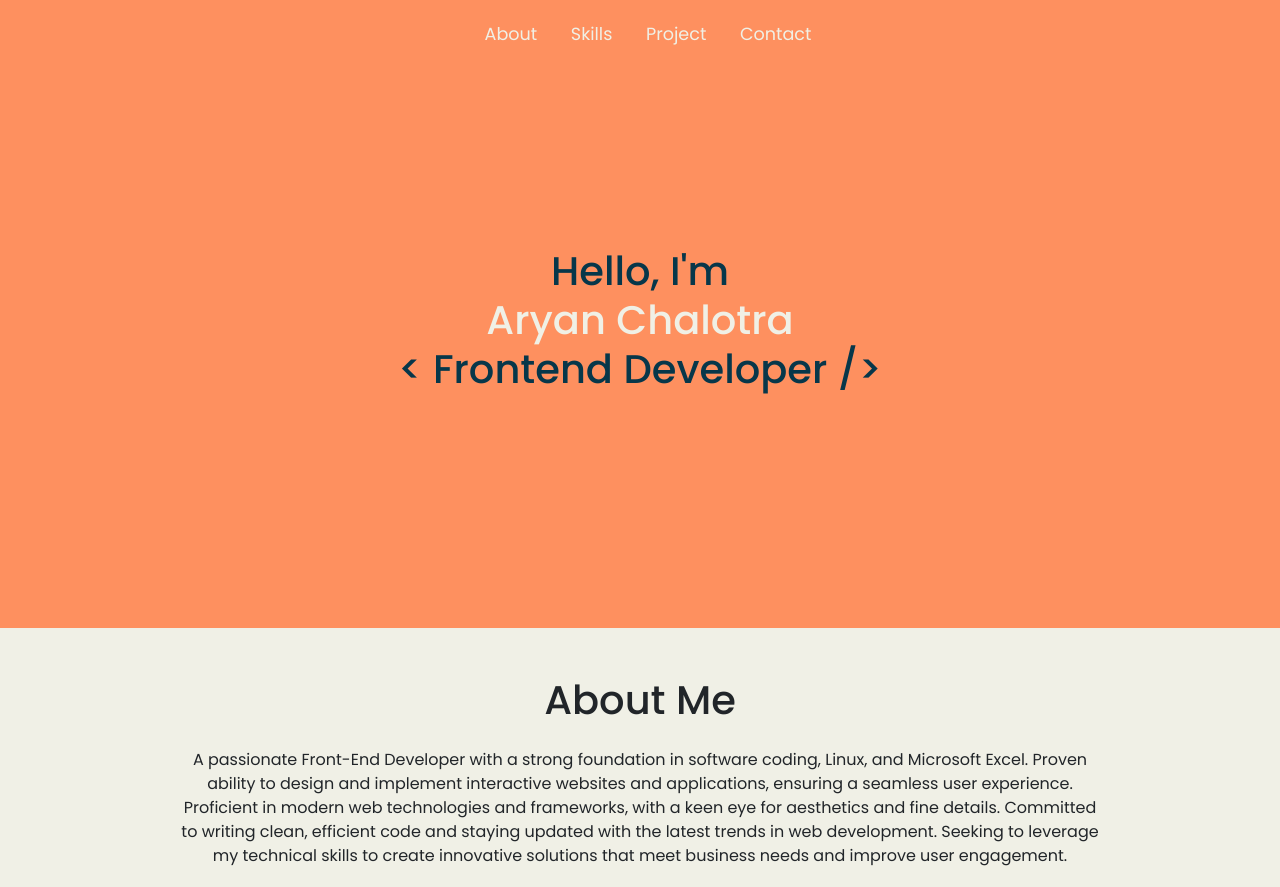
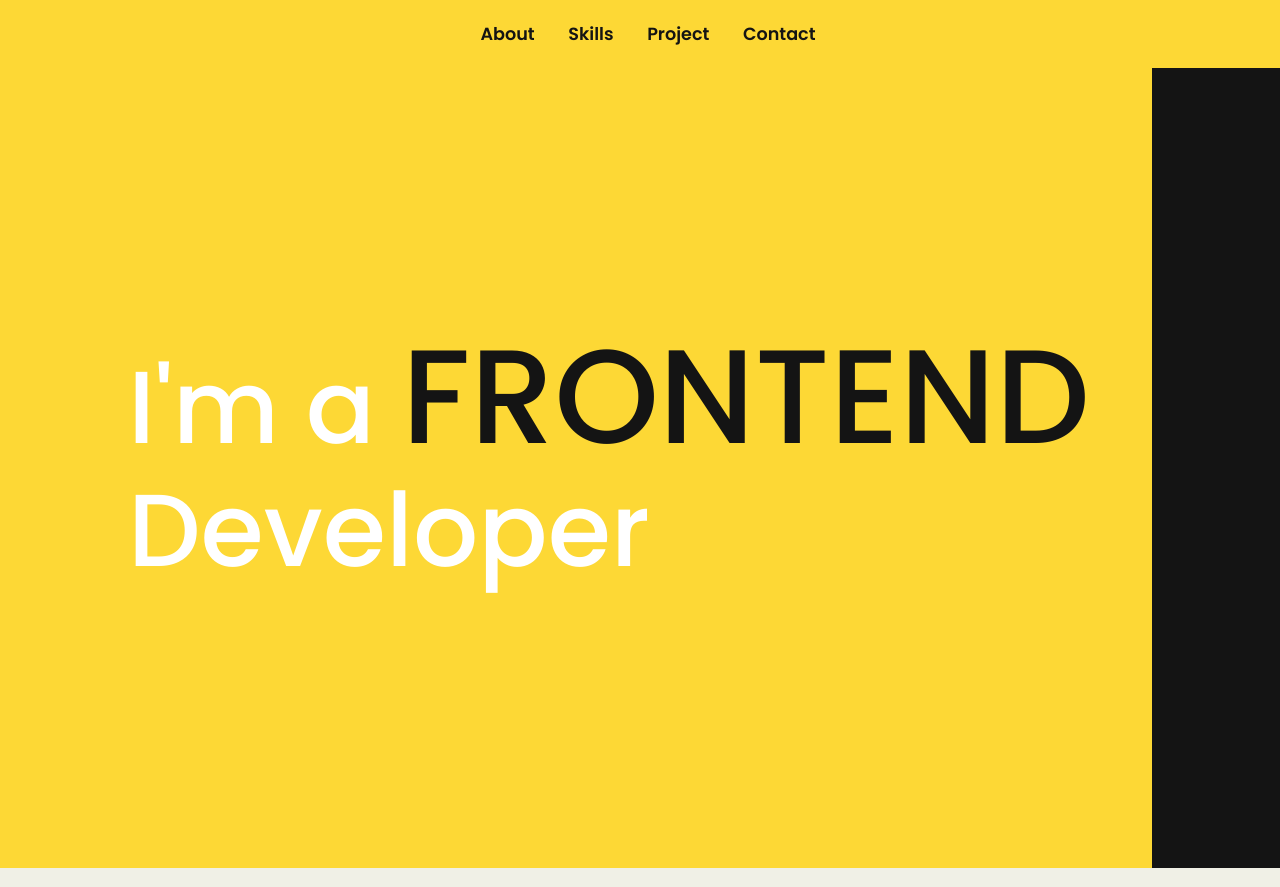
Before and after one commit to mrrobot407/portfolio, a plain HTML site: page index.html in a window 1280 px wide. Shown: the top 887 px of the page. Drawn offline with nearby package versions, Linux system fonts and the light colour scheme.

Commit message:
Add files via upload

```diff
--- a/index.html
+++ b/index.html
@@ -38,7 +38,7 @@
           </button>
           <div class="collapse navbar-collapse" id="navbarNavAltMarkup">
             <div class="navbar-nav m-auto gap-4" >
-              <a class="nav-link whitecolour active" aria-current="page" href="#section2">About</a>
+              <a class="nav-link whitecolour active " aria-current="page" href="#section2">About</a>
               <a class="nav-link whitecolour" href="#section3">Skills</a>
               <a class="nav-link whitecolour" href="#section4">Project</a>
               <a class="nav-link whitecolour" href="#section5">Contact</a>
@@ -47,7 +47,7 @@
         </div>
       </nav>
     </header>
-    <section class="section-1 " id="section1">
+    <!-- <section class="section-1 " id="section1">
       <div class="container pb-5 ">
         <div class="row justify-content-center " data-aos="fade-right">
           <div class="col-sm-10">
@@ -60,7 +60,45 @@
         </div>
       </div>
 
+    </section> -->
+
+    <section>
+      <div class="bodydiv">
+      <div class="maindiv">
+
+
+      <section class="hero-wrapper">
+        <!-- Left Side -->
+        <article id="left-side" class="hero-side">
+          <h1 class="title">
+            I'm a <span data-value="FRONTEND" id="frontend" class="cool">FRONTEND</span> Developer
+          </h1>
+          <!-- <a href="/" class="name" id="first-name" aria-label="First Name: Noob">Noob</a> -->
+        </article>
+        <!-- Right Side -->
+        <article id="right-side" class="hero-side">
+          <h1 class="title">
+            I'm a <span data-value="BACKEND" id="backend" class="cool">BACKEND</span> Developer
+          </h1>
+          <!-- <a href="/" class="name" id="last-name" aria-label="Last Name: Coder">Coder</a> -->
+        </article>
+      </section>
+
+
+      </div>
+      </div>
     </section>
+
+
+
+
+
+
+
+
+
+
+
 
     <!-- section-2 -->
     <section class="section-2  " id="section2">
@@ -94,7 +132,7 @@
         </div>
       </div>
 
-      <div class="skillsbar container d-flex justify-content-center align-iten-center">
+      <div class="skillsbar container d-flex justify-content-center align-iten-center pb-5">
 
         <div class="skills-bar" data-aos="fade-right">
           <div class="bar">
@@ -158,9 +196,9 @@
 
 
 <div class="row gap-5 d-flex
-justify-content-center align-item-center">
+justify-content-center align-item-center  flex-wrap">
 
-  <div class="card" style="width: 18rem;" data-aos="fade-left">
+  <div class="card card-1-1-bgcol" style="width: 18rem;" data-aos="fade-left">
     <img class="card-img-top p-2 pt-4" src="/images/Screenshot 2024-02-24 190254.png" alt="Card image cap">
     <div class="card-body">
       <h5 class="card-title  font-pop">10N20</h5>
@@ -214,5 +252,7 @@ justify-content-center align-item-center">
     <script>
       AOS.init();
     </script>
+
+    <script src="script.js"></script>
   </body>
 </html>
--- /dev/null
+++ b/script.js
@@ -0,0 +1,53 @@
+// Access the left-side element
+const leftSideElement = document.getElementById("left-side");
+
+// Handles mouse and touch movement to adjust the width of the left-side element
+const handleMovement = (event) => {
+  const clientX = event.touches ? event.touches[0].clientX : event.clientX;
+  const newWidthPercentage = (clientX / window.innerWidth) * 100;
+  leftSideElement.style.width = `${newWidthPercentage}%`;
+};
+
+// Attach movement handlers for both mouse and touch events
+document.addEventListener("mousemove", handleMovement);
+document.addEventListener("touchmove", (event) => handleMovement(event));
+
+// Function to animate text change on mousemove over the backend element
+const animateTextChange = (event) => {
+  const targetElement = event.target;
+  let iterations = 0;
+  const interval = setInterval(() => {
+    targetElement.innerText = targetElement.innerText
+      .split("")
+      .map((char, index) =>
+        index < iterations ? targetElement.dataset.value[index] : randomSign()
+      )
+      .join("");
+    if (iterations >= targetElement.dataset.value.length)
+      clearInterval(interval);
+    iterations++;
+  }, 30);
+};
+
+// Generate a random sign from the alphabet
+const randomSign = () =>
+  "ABCDEFGHIJKLMNOPQRSTUVWXYZ"[Math.floor(Math.random() * 26)];
+
+// Enhance text by wrapping each letter in a span with class 'letter'
+const enhanceTextWithSpans = (id) => {
+  const element = document.getElementById(id);
+  const letters = element.innerText.split("");
+  element.innerText = "";
+  letters.forEach((letter) => {
+    const span = document.createElement("span");
+    span.className = "letter";
+    span.innerText = letter;
+    element.appendChild(span);
+  });
+};
+
+// Initialize text enhancement and attach text animation handler
+document
+  .getElementById("backend")
+  .addEventListener("mousemove", animateTextChange);
+enhanceTextWithSpans("frontend");
--- a/style/style.css
+++ b/style/style.css
@@ -12,6 +12,10 @@ body{
     overflow-x: hidden;
 
 }
+
+
+
+
 body , html{
 
     overflow-x: hidden;
@@ -21,7 +25,7 @@ body , html{
     font-family: "Poppins", sans-serif !important;
 }
 .navbar{
-    background-color: #fe905f !important; }
+    background-color: rgb(253, 216, 53) !important; }
 
 .section-1{
     background-color: #fe905f;
@@ -36,8 +40,10 @@ font-size: 1rem;
 }
 .section-2{
     background-color: #f0f0e6;
-
-
+    height: 70vh;
+    display: flex;
+    justify-content: center;
+    align-items: center;
 }
 .section-4{
     background-color: #f0f0e6;
@@ -47,7 +53,7 @@ font-size: 1rem;
 }
 
 .section-3{
-    background-color: #40cab5;
+    background-color: #fe905f;
 }
 /* color */
 .whitecolour{
@@ -68,10 +74,11 @@ font-size: 1rem;
   }
 .navbar-nav a {
     text-decoration: none !important;
-    color: #f0f0e6 !important;
+    color: #141413 !important;
     font-size: 1.1rem !important;
     padding: 0.3rem !important;
     font-family: "Poppins", sans-serif;
+    font-weight: 600;
 
 
   }
@@ -173,7 +180,7 @@ font-size: 1rem;
 
   .bar .progress-line span {
     position: absolute;
-    background: #fe905f;
+    background: #221f1d;
     height: 100%;
     border-radius: 10px;
     transform: scaleX(0);
@@ -210,17 +217,13 @@ font-size: 1rem;
     align-items: center;
 } */
 .card{
-background-color: #f8fae5 !important;
-border-radius: 10px !important;
-    border:none !important;
-    outline:none !important;
+  background: linear-gradient(45deg, rgba(#6D80FE,1) 0%, rgba(#23D2FD,1) 100%) !important;
+	box-shadow: 0 5px 20px rgba(#23D2FD,.3) !important;
 }
 .btn{
     width: 230px;
-    background-color: #482121 !important;
+    background-color: #40cab5 !important;
     border-radius: 10px !important;
-    border:none !important;
-    outline:none !important;
 }
 .section-5-head{
     font-size: 2.5rem;
@@ -238,3 +241,111 @@ border-radius: 10px !important;
   .contact-content a:hover{
     color: #f0f0e6;
   }
+
+
+  @import url("https://fonts.googleapis.com/css2?family=Poppins:wght@400;700&display=swap");
+
+  /* Reset */
+  * {
+    box-sizing: border-box;
+    margin: 0;
+  }
+
+  /* Color Variables */
+  :root {
+    --dark: rgb(20, 20, 20);
+    --yellow: rgb(253, 216, 53);
+    --blue: rgb(98, 0, 234);
+    --left-color: var(--yellow);
+    --right-color: var(--dark);
+  }
+
+  /* Base Styles */
+  .bodydiv,
+  .maindiv {
+    background-color: var(--dark);
+    height: 100vh;
+
+  }
+
+  a {
+    text-decoration: none;
+  }
+
+  /* Typography */
+  .hero-wrapper,
+  .hero-side .title,
+  .cool > .letter {
+    font-family: "Poppins", sans-serif;
+  }
+
+  /* Layout */
+  .hero-wrapper,
+  .hero-side {
+    height: 100%;
+  }
+
+  .hero-side {
+    display: grid;
+    overflow: hidden;
+    place-items: center;
+    position: absolute;
+    width: 100%;
+  }
+
+  /* Hero Titles */
+  .hero-side .title {
+    font-size: 8vw;
+    margin: 0px 10vw;
+    width: 80vw;
+  }
+
+  /* Cool Text */
+  .hero-side .cool {
+    font-size: 1.3em;
+    line-height: 0.8em;
+  }
+
+  .cool > .letter {
+    display: inline-block;
+    transition: transform 350ms ease;
+  }
+
+  /* Hover Effects */
+  .cool:hover > .letter {
+    transition-duration: 800ms;
+  }
+
+  .cool:hover > .letter:nth-child(n) {
+    transform: translate(0%, 20%) rotate(-3deg);
+  }
+
+  /* Side Specific Styles */
+  #left-side {
+    background-color: var(--left-color);
+    width: 90%;
+    z-index: 2;
+    transition: 0.15s;
+    color: white;
+  }
+
+  #left-side .cool {
+    color: var(--right-color);
+  }
+
+  #right-side {
+    background-color: var(--right-color);
+  }
+
+  #right-side .title {
+    color: var(--yellow);
+  }
+
+  #right-side .cool,
+  #last-name {
+    color: white;
+  }
+
+  #first-name {
+    color: var(--dark);
+  }
```
